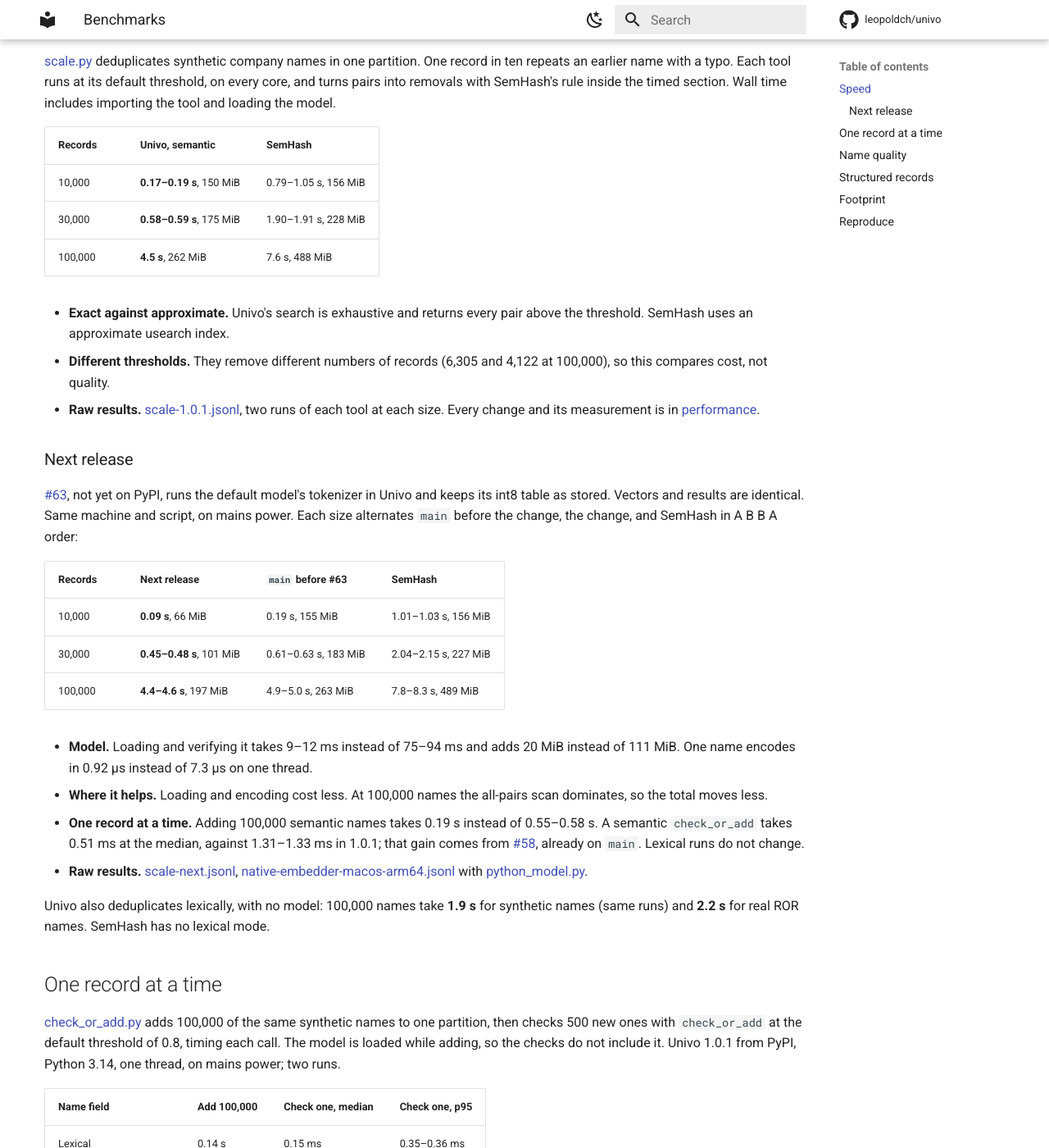
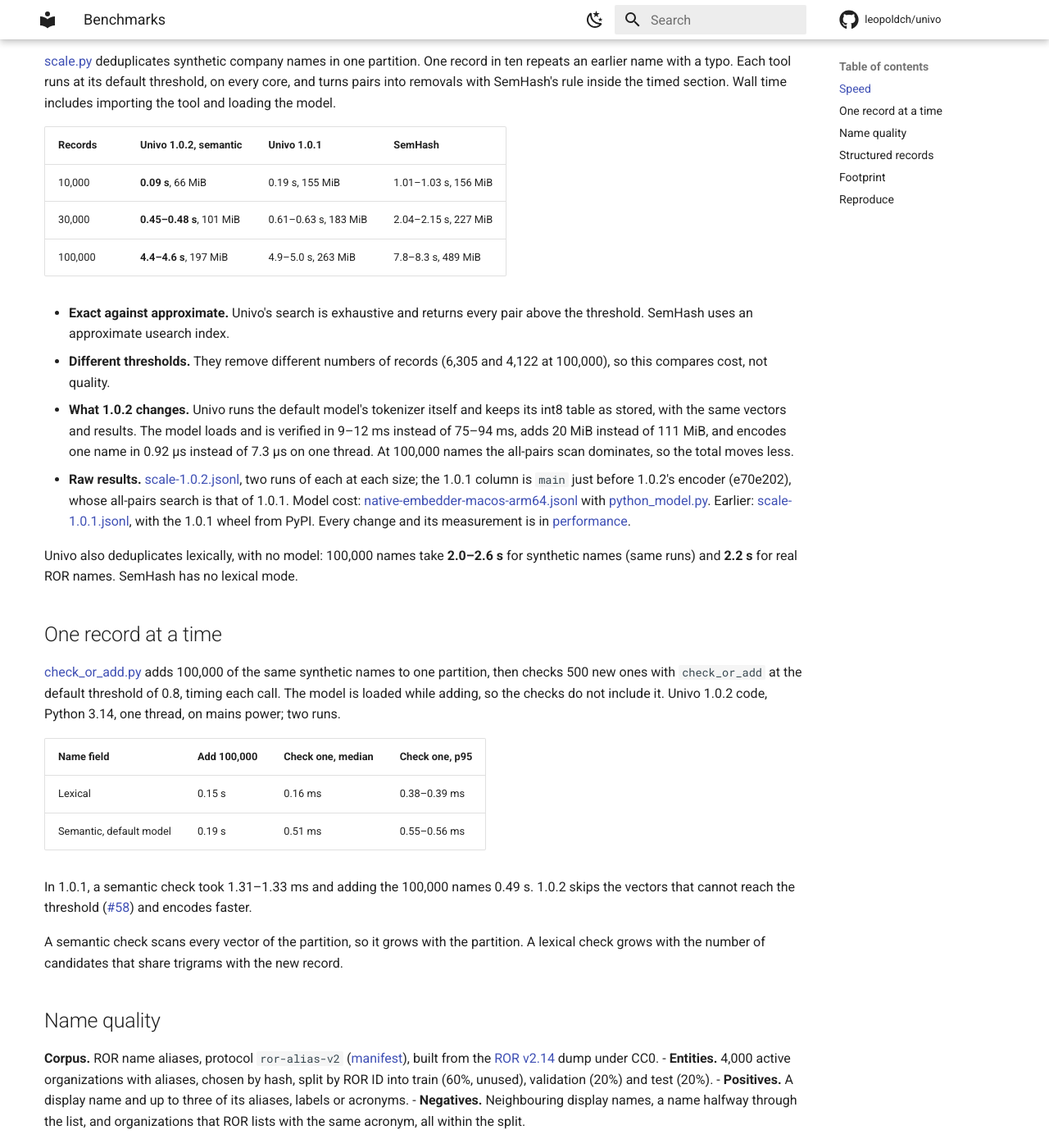
Before and after one commit to leopoldch/univo, an MkDocs documentation site: the page built from docs/benchmarks.md, in a window 1280 px wide and 1400 px high, scrolled down 402 px. Shown: the whole window at 82% size. Built offline with MkDocs 1.6.1 and Material for MkDocs 9.7.7, drawn with Linux system fonts in a browser that asks for light colours; comment, search, counter and statistics services are not loaded; some of the changed text lies outside the part shown.

Commit message:
release: 1.0.2
Set the workspace version and the three univo-* dependencies to 1.0.2,
with Cargo.lock following (cargo update --workspace).

The public figures become those of 1.0.2: README, the site home page
and the benchmarks page no longer describe a "next release". The
results measured on mains power for #64 move to scale-1.0.2.jsonl;
SemHash and the 1.0.1 column come from the same A B B A runs.

Validated: 302 Rust release tests with the default model, the 1.0.2
wheel installed outside the tree (156 Python tests passed, 3 skipped,
univo.__version__ == "1.0.2"), check_links.py and mkdocs build --strict.

```diff
--- a/docs/benchmarks.md
+++ b/docs/benchmarks.md
@@ -2,47 +2,35 @@
 
 Univo against [SemHash](https://github.com/MinishLab/semhash) 0.5.0, the closest existing tool: local deduplication with the same family of static models. Both tools run offline with the same model files. Raw results and scripts are in [benchmarks/](../benchmarks).
 
-**Machine.** Apple M2 (4 performance and 4 efficiency cores), 16 GiB, macOS 27.0, CPython 3.14.7 for Univo and 3.12.14 for SemHash, release wheels installed outside the source tree. Timings are from Univo 1.0.1 as published on PyPI, on mains power, with each tool run in alternation (A B B A).
+**Machine.** Apple M2 (4 performance and 4 efficiency cores), 16 GiB, macOS 27.0, CPython 3.14.7 for Univo and 3.12.14 for SemHash, release wheels installed outside the source tree. Timings are from the code of Univo 1.0.2, on mains power, with each tool run in alternation (A B B A).
 
 ## Speed
 
 [scale.py](../benchmarks/comparison/scale.py) deduplicates synthetic company names in one partition. One record in ten repeats an earlier name with a typo. Each tool runs at its default threshold, on every core, and turns pairs into removals with SemHash's rule inside the timed section. Wall time includes importing the tool and loading the model.
 
-| Records | Univo, semantic | SemHash |
-| --- | --- | --- |
-| 10,000 | **0.17–0.19 s**, 150 MiB | 0.79–1.05 s, 156 MiB |
-| 30,000 | **0.58–0.59 s**, 175 MiB | 1.90–1.91 s, 228 MiB |
-| 100,000 | **4.5 s**, 262 MiB | 7.6 s, 488 MiB |
-
-- **Exact against approximate.** Univo's search is exhaustive and returns every pair above the threshold. SemHash uses an approximate usearch index.
-- **Different thresholds.** They remove different numbers of records (6,305 and 4,122 at 100,000), so this compares cost, not quality.
-- **Raw results.** [scale-1.0.1.jsonl](../benchmarks/comparison/results/scale-1.0.1.jsonl), two runs of each tool at each size. Every change and its measurement is in [performance](development/performance.md).
-
-### Next release
-
-[#63](https://github.com/leopoldch/univo/pull/63), not yet on PyPI, runs the default model's tokenizer in Univo and keeps its int8 table as stored. Vectors and results are identical. Same machine and script, on mains power. Each size alternates `main` before the change, the change, and SemHash in A B B A order:
-
-| Records | Next release | `main` before #63 | SemHash |
+| Records | Univo 1.0.2, semantic | Univo 1.0.1 | SemHash |
 | --- | --- | --- | --- |
 | 10,000 | **0.09 s**, 66 MiB | 0.19 s, 155 MiB | 1.01–1.03 s, 156 MiB |
 | 30,000 | **0.45–0.48 s**, 101 MiB | 0.61–0.63 s, 183 MiB | 2.04–2.15 s, 227 MiB |
 | 100,000 | **4.4–4.6 s**, 197 MiB | 4.9–5.0 s, 263 MiB | 7.8–8.3 s, 489 MiB |
 
-- **Model.** Loading and verifying it takes 9–12 ms instead of 75–94 ms and adds 20 MiB instead of 111 MiB. One name encodes in 0.92 µs instead of 7.3 µs on one thread.
-- **Where it helps.** Loading and encoding cost less. At 100,000 names the all-pairs scan dominates, so the total moves less.
-- **One record at a time.** Adding 100,000 semantic names takes 0.19 s instead of 0.55–0.58 s. A semantic `check_or_add` takes 0.51 ms at the median, against 1.31–1.33 ms in 1.0.1; that gain comes from [#58](https://github.com/leopoldch/univo/pull/58), already on `main`. Lexical runs do not change.
-- **Raw results.** [scale-next.jsonl](../benchmarks/comparison/results/scale-next.jsonl), [native-embedder-macos-arm64.jsonl](../benchmarks/performance/native-embedder-macos-arm64.jsonl) with [python_model.py](../benchmarks/performance/python_model.py).
+- **Exact against approximate.** Univo's search is exhaustive and returns every pair above the threshold. SemHash uses an approximate usearch index.
+- **Different thresholds.** They remove different numbers of records (6,305 and 4,122 at 100,000), so this compares cost, not quality.
+- **What 1.0.2 changes.** Univo runs the default model's tokenizer itself and keeps its int8 table as stored, with the same vectors and results. The model loads and is verified in 9–12 ms instead of 75–94 ms, adds 20 MiB instead of 111 MiB, and encodes one name in 0.92 µs instead of 7.3 µs on one thread. At 100,000 names the all-pairs scan dominates, so the total moves less.
+- **Raw results.** [scale-1.0.2.jsonl](../benchmarks/comparison/results/scale-1.0.2.jsonl), two runs of each at each size; the 1.0.1 column is `main` just before 1.0.2's encoder (e70e202), whose all-pairs search is that of 1.0.1. Model cost: [native-embedder-macos-arm64.jsonl](../benchmarks/performance/native-embedder-macos-arm64.jsonl) with [python_model.py](../benchmarks/performance/python_model.py). Earlier: [scale-1.0.1.jsonl](../benchmarks/comparison/results/scale-1.0.1.jsonl), with the 1.0.1 wheel from PyPI. Every change and its measurement is in [performance](development/performance.md).
 
-Univo also deduplicates lexically, with no model: 100,000 names take **1.9 s** for synthetic names (same runs) and **2.2 s** for real ROR names. SemHash has no lexical mode.
+Univo also deduplicates lexically, with no model: 100,000 names take **2.0–2.6 s** for synthetic names (same runs) and **2.2 s** for real ROR names. SemHash has no lexical mode.
 
 ## One record at a time
 
-[check_or_add.py](../benchmarks/comparison/check_or_add.py) adds 100,000 of the same synthetic names to one partition, then checks 500 new ones with `check_or_add` at the default threshold of 0.8, timing each call. The model is loaded while adding, so the checks do not include it. Univo 1.0.1 from PyPI, Python 3.14, one thread, on mains power; two runs.
+[check_or_add.py](../benchmarks/comparison/check_or_add.py) adds 100,000 of the same synthetic names to one partition, then checks 500 new ones with `check_or_add` at the default threshold of 0.8, timing each call. The model is loaded while adding, so the checks do not include it. Univo 1.0.2 code, Python 3.14, one thread, on mains power; two runs.
 
 | Name field | Add 100,000 | Check one, median | Check one, p95 |
 | --- | --- | --- | --- |
-| Lexical | 0.14 s | 0.15 ms | 0.35–0.36 ms |
-| Semantic, default model | 0.49 s | 1.31–1.33 ms | 1.36–1.38 ms |
+| Lexical | 0.15 s | 0.16 ms | 0.38–0.39 ms |
+| Semantic, default model | 0.19 s | 0.51 ms | 0.55–0.56 ms |
+
+In 1.0.1, a semantic check took 1.31–1.33 ms and adding the 100,000 names 0.49 s. 1.0.2 skips the vectors that cannot reach the threshold ([#58](https://github.com/leopoldch/univo/pull/58)) and encodes faster.
 
 A semantic check scans every vector of the partition, so it grows with the partition. A lexical check grows with the number of candidates that share trigrams with the new record.
 
--- a/docs/reference/api.md
+++ b/docs/reference/api.md
@@ -319,7 +319,7 @@
 
 ## Version
 
-`univo.__version__` is the installed version, such as `"1.0.1"`.
+`univo.__version__` is the installed version, such as `"1.0.2"`.
 
 ## Stability
 
```
Also changed, not shown: Cargo.toml (+4 -4 lines), README.md (+5 -5 lines), docs/index.md (+3 -3 lines), 3 other files.
